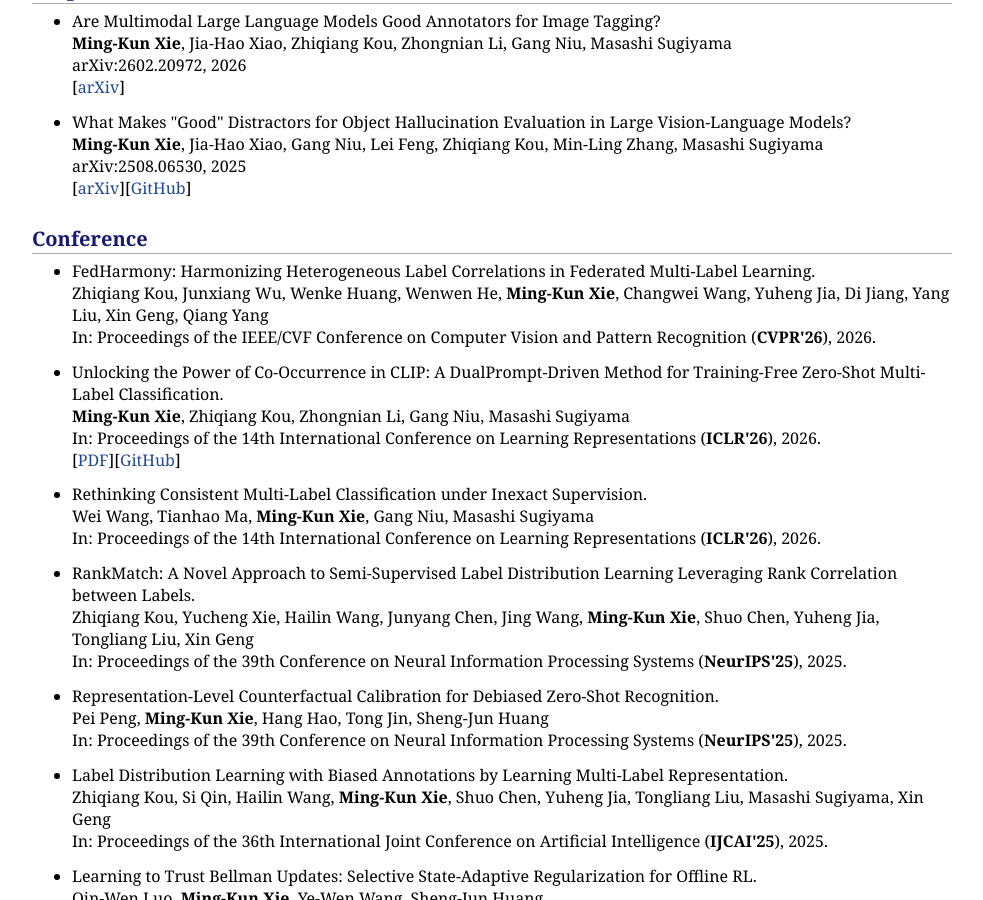
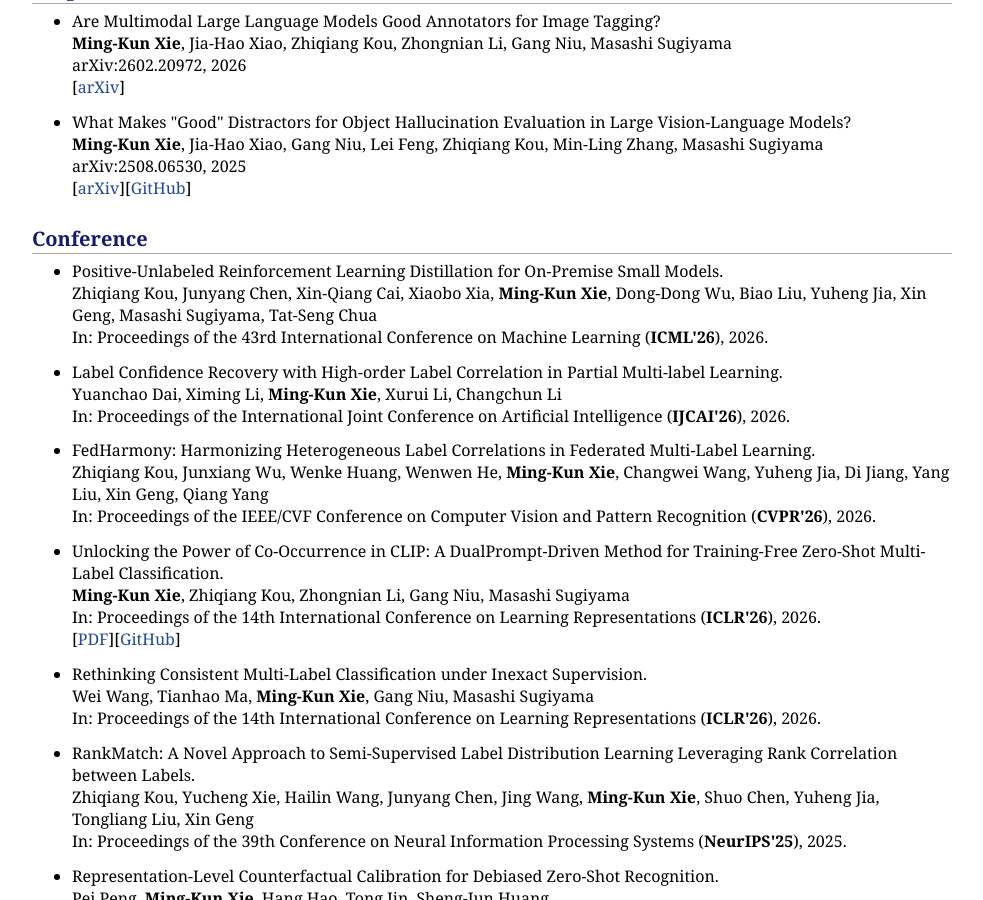
Before and after one commit to xiemk/xiemk.github.io, a Jekyll site: the page index.html, which Jekyll copies as it is, in a window 1280 px wide and 900 px high, scrolled down 555 px. Shown: the whole window, without its empty margins (148-1131 px from the left). Built offline with Jekyll 4.4.1, drawn with Linux system fonts in a browser that asks for light colours.

Commit message:
updating

```diff
--- a/index.html
+++ b/index.html
@@ -60,7 +60,17 @@
 <h2>Conference</h2>
 
 <ul style="list-style-type:disc">
-  <li>FedHarmony: Harmonizing Heterogeneous Label Correlations in Federated Multi-Label Learning.<br>Zhiqiang Kou, Junxiang Wu, Wenke Huang, Wenwen He, <b>Ming-Kun Xie</b>, Changwei Wang, Yuheng Jia, Di Jiang, Yang Liu, Xin Geng, Qiang Yang <br>In: Proceedings of the IEEE/CVF Conference on Computer Vision and Pattern Recognition (<strong>CVPR'26</strong>), 2026.<br>
+  <li>Positive-Unlabeled Reinforcement Learning Distillation for On-Premise Small Models.<br>Zhiqiang Kou, Junyang Chen, Xin-Qiang Cai, Xiaobo Xia, <b>Ming-Kun Xie</b>, Dong-Dong Wu, Biao Liu, Yuheng Jia, Xin Geng, Masashi Sugiyama, Tat-Seng Chua<br>In: Proceedings of the 43rd International Conference on Machine Learning (<strong>ICML'26</strong>), 2026.<br>
+  </li>
+</ul>
+
+<ul style="list-style-type:disc">
+  <li>Label Confidence Recovery with High-order Label Correlation in Partial Multi-label Learning.<br>Yuanchao Dai, Ximing Li, <b>Ming-Kun Xie</b>, Xurui Li, Changchun Li<br>In: Proceedings of the International Joint Conference on Artificial Intelligence (<strong>IJCAI'26</strong>), 2026.<br>
+  </li>
+</ul>
+
+<ul style="list-style-type:disc">
+  <li>FedHarmony: Harmonizing Heterogeneous Label Correlations in Federated Multi-Label Learning.<br>Zhiqiang Kou, Junxiang Wu, Wenke Huang, Wenwen He, <b>Ming-Kun Xie</b>, Changwei Wang, Yuheng Jia, Di Jiang, Yang Liu, Xin Geng, Qiang Yang<br>In: Proceedings of the IEEE/CVF Conference on Computer Vision and Pattern Recognition (<strong>CVPR'26</strong>), 2026.<br>
   </li>
 </ul>
 
```
